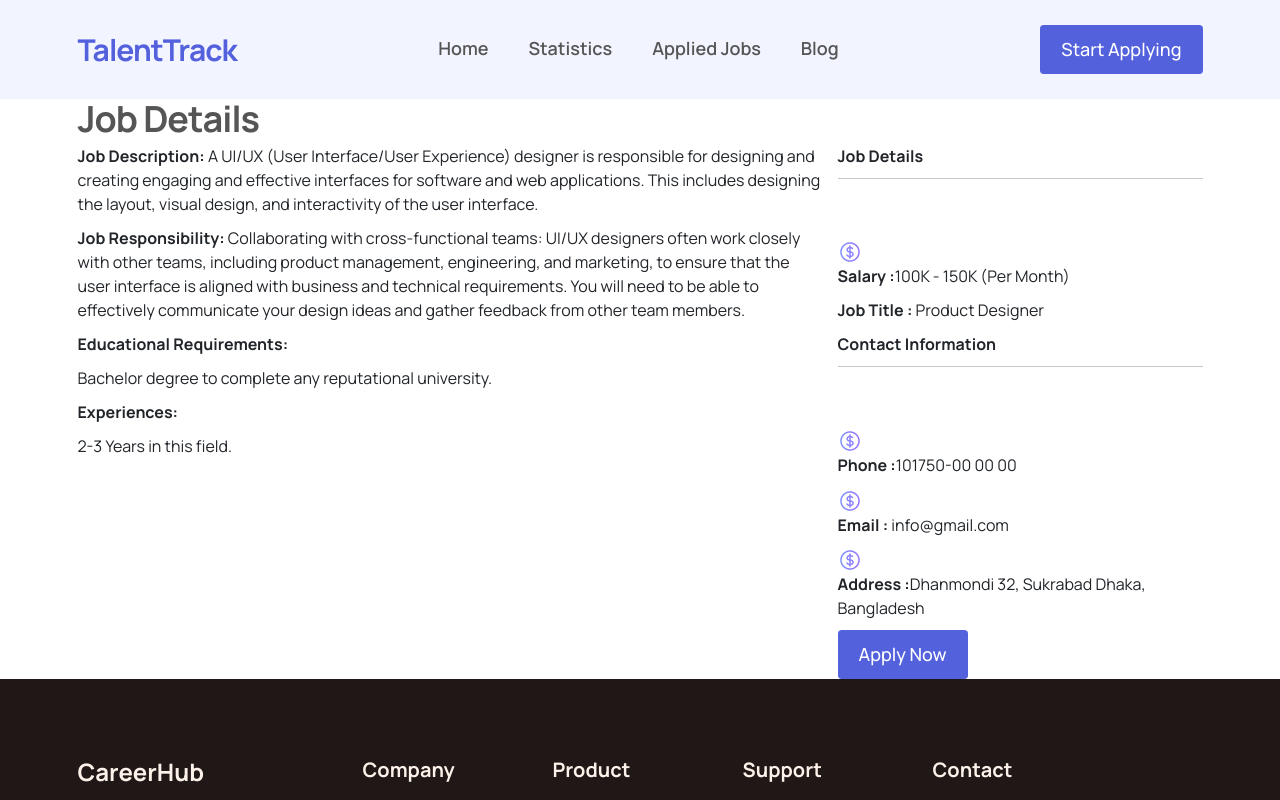
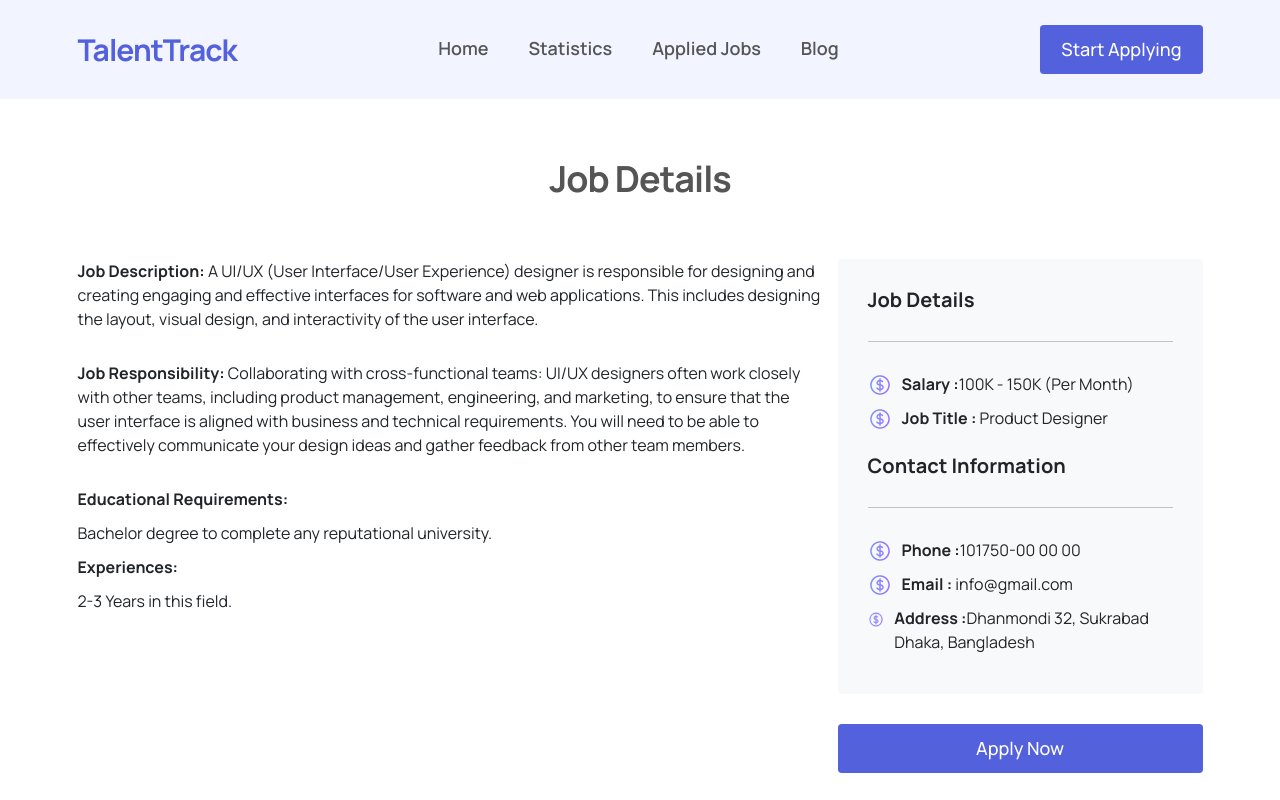
Before and after one commit to aburaihan8715/talent-track, a React (Vite) app: page /jobDetails in a window 1280 px wide. Shown: the top 800 px of the page. Built offline with nearby package versions, Linux system fonts and the light colour scheme.

Commit message:
job details issue solved

```diff
--- a/src/index.css
+++ b/src/index.css
@@ -153,7 +153,6 @@ reusable classes start
 .h_line{
   width: 100%;
   box-shadow: 0px 0px 1px 0.09px #fdf2e9;
-  margin-bottom: 6rem;
 }
 
 /* *************************
--- a/src/pages/Home/JobDetails/JobDetails.css
+++ b/src/pages/Home/JobDetails/JobDetails.css
@@ -0,0 +1,3 @@
+.job_details_area{
+  margin-bottom: 8rem;
+}
--- a/src/pages/Home/JobDetails/JobDetails.jsx
+++ b/src/pages/Home/JobDetails/JobDetails.jsx
@@ -4,24 +4,24 @@ import dolorIcon from "../../../assets/images/icons/Frame.png";
 
 const JobDetails = () => {
   return (
-    <section>
+    <section className="job_details_area">
       <div className="container">
-        <div className="row">
+        <div className="row mt-5">
           <div className="col">
-            <h2 className="heading_secondary text-capitalize">job details</h2>
+            <h2 className="heading_secondary text-capitalize text-center mt-5 mb-5">job details</h2>
           </div>
         </div>
 
-        <div className="row">
+        <div className="row mt-5">
           <div className="col-md-8">
             <div>
-              <p>
+              <p className="mb-5">
                 <strong>Job Description:</strong> A UI/UX (User Interface/User Experience) designer is responsible for designing and creating engaging
                 and effective interfaces for software and web applications. This includes designing the layout, visual design, and interactivity of
                 the user interface.
               </p>
 
-              <p>
+              <p className="mb-5">
                 <strong>Job Responsibility:</strong> Collaborating with cross-functional teams: UI/UX designers often work closely with other teams,
                 including product management, engineering, and marketing, to ensure that the user interface is aligned with business and technical
                 requirements. You will need to be able to effectively communicate your design ideas and gather feedback from other team members.
@@ -40,14 +40,16 @@ const JobDetails = () => {
               <p>2-3 Years in this field.</p>
             </div>
           </div>
+
           <div className="col-md-4">
             <div>
-              <p>
+              <div className="bg-light p-5 rounded mb-5">
+                <p className="heading_quaternary mb-5">
                   <strong>Job Details</strong>
                 </p>
                 <hr className="h_line"></hr>
-              <div>
-                <div>
+                <div className="mt-5">
+                  <div className="d-flex gap-3">
                     <span>
                       <img src={dolorIcon} alt="dolor icon" />{" "}
                     </span>
@@ -55,17 +57,23 @@ const JobDetails = () => {
                       <strong>Salary :</strong>100K - 150K (Per Month)
                     </p>
                   </div>
+                  <div className="d-flex gap-3">
+                    <span>
+                      <img src={dolorIcon} alt="dolor icon" />{" "}
+                    </span>
+
                     <p>
                       <strong>Job Title :</strong> Product Designer
                     </p>
                   </div>
+                </div>
 
-              <p>
+                <p className="heading_quaternary mt-4">
                   <strong>Contact Information</strong>
                 </p>
-              <hr className="h_line"></hr>
-              <div>
-                <div>
+                <hr className="h_line mt-5"></hr>
+                <div className="mt-5">
+                  <div className="d-flex gap-3">
                     <span>
                       <img src={dolorIcon} alt="dolor icon" />{" "}
                     </span>
@@ -73,7 +81,8 @@ const JobDetails = () => {
                       <strong>Phone :</strong>101750-00 00 00
                     </p>
                   </div>
-                <div>
+
+                  <div className="d-flex gap-3">
                     <span>
                       <img src={dolorIcon} alt="dolor icon" />{" "}
                     </span>
@@ -82,17 +91,20 @@ const JobDetails = () => {
                     </p>
                   </div>
 
-                <div>
+                  <div className="d-flex gap-3">
                     <span>
                       <img src={dolorIcon} alt="dolor icon" />{" "}
                     </span>
+
                     <p>
                       <strong>Address :</strong>Dhanmondi 32, Sukrabad Dhaka, Bangladesh
                     </p>
                   </div>
                 </div>
+              </div>
+
               <div>
-                <button className="btn btn_full">Apply Now</button>
+                <button className="btn btn_full w-100">Apply Now</button>
               </div>
             </div>
           </div>
--- a/src/shared/Footer/Footer.jsx
+++ b/src/shared/Footer/Footer.jsx
@@ -100,7 +100,7 @@ const Footer = () => {
         </div>
         <div className="h_line"></div>
 
-        <div className="d-md-flex justify-content-between">
+        <div className="d-md-flex justify-content-between pt-5">
           <p>&copy;2023 CareerHub. All Rights Reserved</p>
           <p className="">Powered by CareerHub</p>
         </div>
```
Lines whose indentation alone changed are shown as unchanged.
